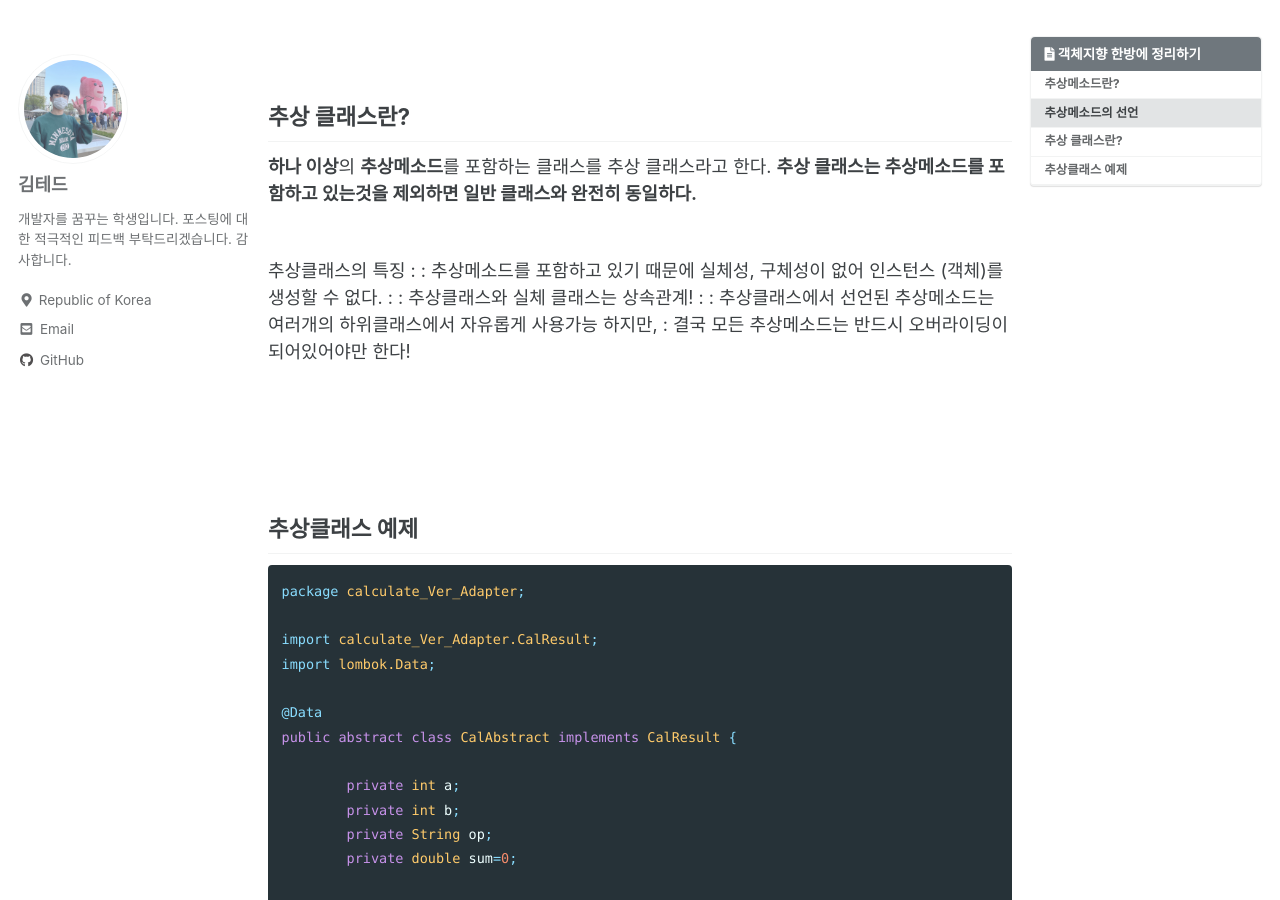
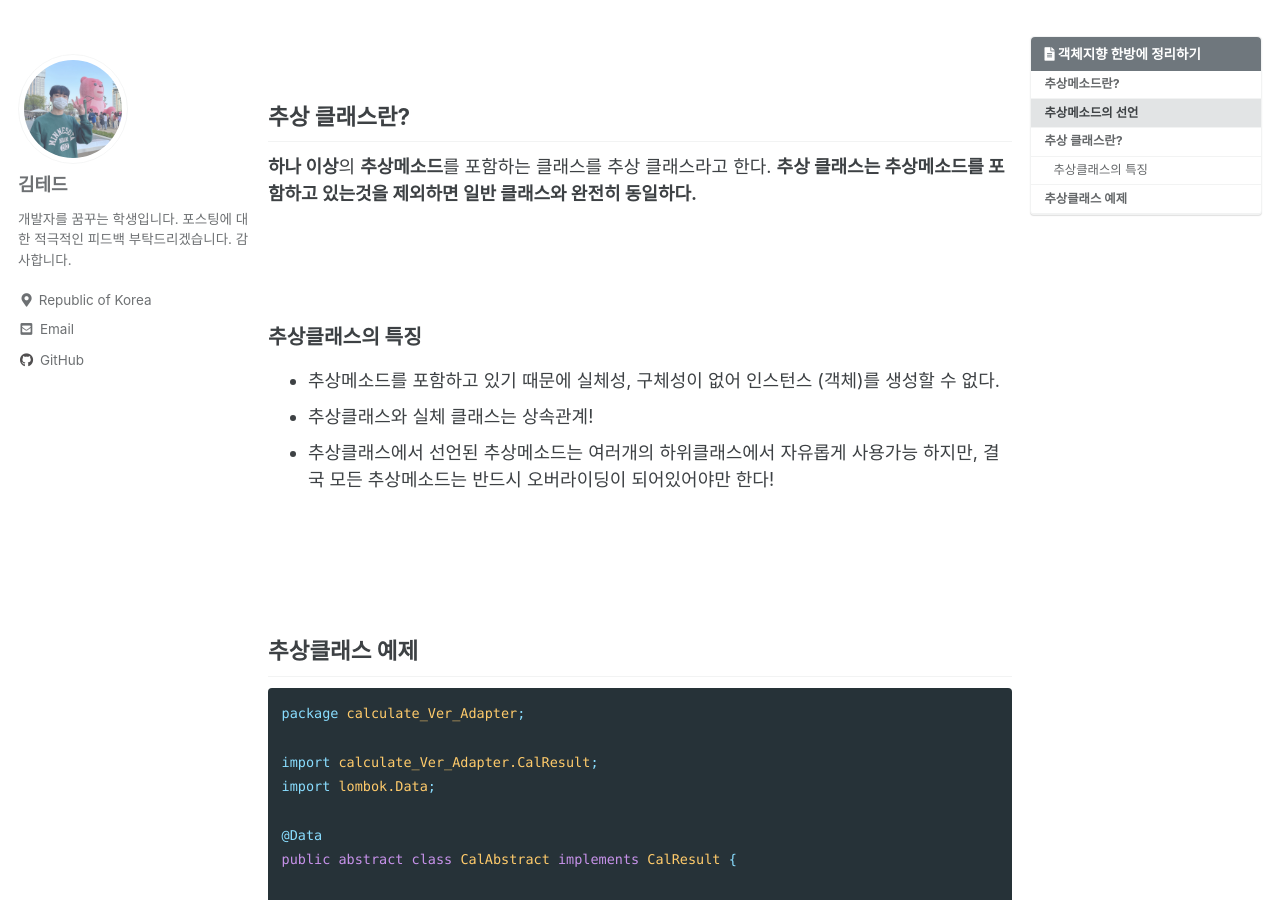
Before and after one commit to idkim97/idkim97.github.io, a Jekyll site: the page built from _posts/2022-08-12-3)추상클래스.md, in a window 1280 px wide and 900 px high, scrolled down 1393 px. Built offline with Jekyll 4.4.1, drawn with Linux system fonts in a browser that asks for light colours; cached includes are drawn as plain includes; comment, search, counter and statistics services are not loaded.

Commit message:
Update 2022-08-12-3)추상클래스.md

````diff
--- a/_posts/2022-08-12-3)추상클래스.md
+++ b/_posts/2022-08-12-3)추상클래스.md
@@ -51,13 +51,14 @@ tags:
 
 ## 추상 클래스란?
 **하나 이상**의 **추상메소드**를 포함하는 클래스를 추상 클래스라고 한다. **추상 클래스는 추상메소드를 포함하고 있는것을 제외하면 일반 클래스와 완전히 동일하다.**
+
 <br><br>
 
-추상클래스의 특징
-	: : 추상메소드를 포함하고 있기 때문에 실체성, 구체성이 없어 인스턴스 (객체)를 생성할 수 없다.
-	: : 추상클래스와 실체 클래스는 상속관계!
-	: : 추상클래스에서 선언된 추상메소드는 여러개의 하위클래스에서 자유롭게 사용가능 하지만,
-	:  결국 모든 추상메소드는 반드시 오버라이딩이 되어있어야만 한다!
+### 추상클래스의 특징
+
+ - 추상메소드를 포함하고 있기 때문에 실체성, 구체성이 없어 인스턴스 (객체)를 생성할 수 없다.
+ - 추상클래스와 실체 클래스는 상속관계!
+ - 추상클래스에서 선언된 추상메소드는 여러개의 하위클래스에서 자유롭게 사용가능 하지만, 결국 모든 추상메소드는 반드시 오버라이딩이 되어있어야만 한다!
 
 <br><br><br>
 
@@ -259,14 +260,19 @@ public class ContinuousCal extends CalAbstract{
 <br>
 
 지금 인터페이스랑 추상클래스 등등 객체지향 공부를 다시하면서 만들고 있는 계산기 코드인데 좀 보기 지저분해 보일수 있다.. 아무튼 추상클래스에서 받아온 추상메소드 ```cal()``` 을 구현해놓은 것을 볼 수 있다.
+
 <br>
+
 근데 여기서 하나 드는 의문점! 아니 애초에 추상클래스에 추상메소드로 선언해서 쓸 필요없이 그냥 일반클래스에 직접 코드를 작성하면 되는거 아닌가?
 
 <br>
+
 물론 그래도 상관없다. 지금은 간단한 계산기 코드기 때문에 상관없지만, 메소드가 엄청나게 많아지게 되고, 디자인패턴이 적용되고, 반드시 써야하는 메소드, 선택적 메소드, 이렇게 코드가 복잡해지게 되면 정해진 틀에 맞춰 개발하는게 훨씬 편리해진다.
 
 <br>
+
 추상클래스는 **일종의 틀** 을 제공한다고 보면 된다. 추상메소드를 통해 사용해야만 하는 메소드를 강제하여 일종의 규격을 만들어주는 것이다.
 
 <br>
+
 그런데 공부를 하다보면 추상클래스와 인터페이스의 차이점을 잘 모르겠다. 추상클래스가 인터페이스의 역할을 전부다 하고 있는데 인터페이스는 왜필요한걸까? 이는 다음포스팅에 다뤄보도록 하겠다..!
````
